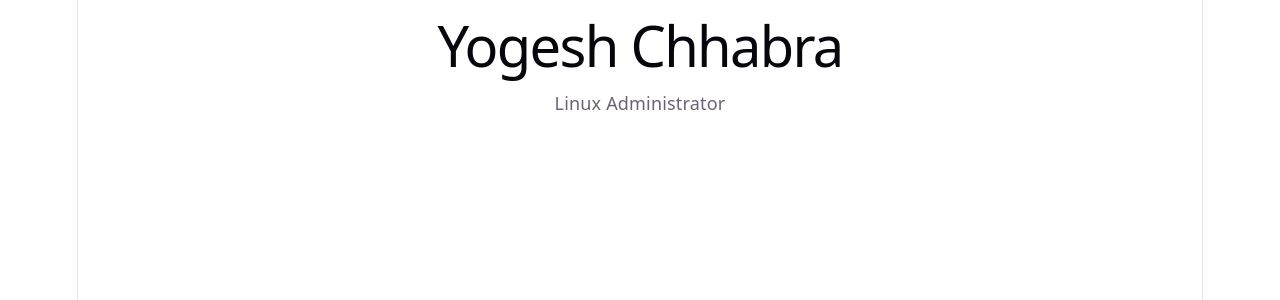
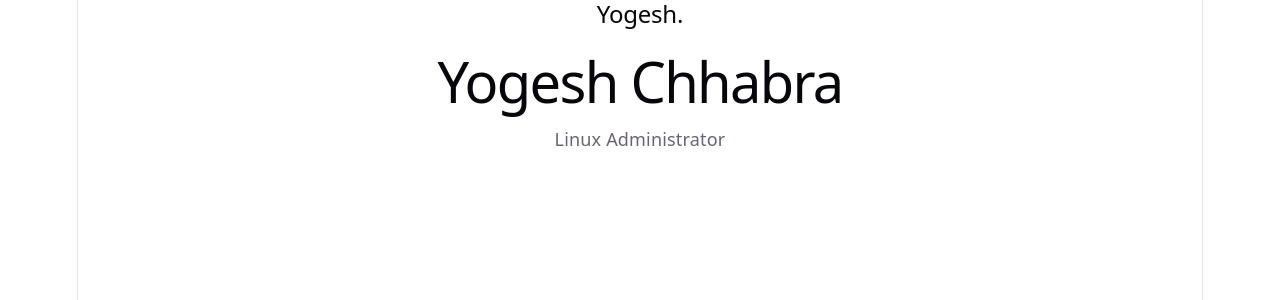
Before and after one commit to Yog18/Yog_portfolio, a React app: page / in a window 1280 px wide. Shown: the top 300 px of the page. Built offline with nearby package versions, Linux system fonts and the light colour scheme; the HTML template or start-up script is replaced by a standard one.

Commit message:
Added navbar component

```diff
--- a/src/App.jsx
+++ b/src/App.jsx
@@ -1,9 +1,15 @@
+import Navbar from "./components/Navbar";
+
 function App() {
   return (
-    <div>
-      <h1>Yogesh Chhabra</h1>
-      <p>Linux Administrator</p>
-    </div>
+    <>
+      <Navbar />
+
+      <div>
+        <h1>Yogesh Chhabra</h1>
+        <p>Linux Administrator</p>
+      </div>
+    </>
   );
 }
 
--- /dev/null
+++ b/src/components/Navbar.jsx
@@ -0,0 +1,9 @@
+function Navbar() {
+  return (
+    <nav>
+      <h2>Yogesh.</h2>
+    </nav>
+  );
+}
+
+export default Navbar;
```
